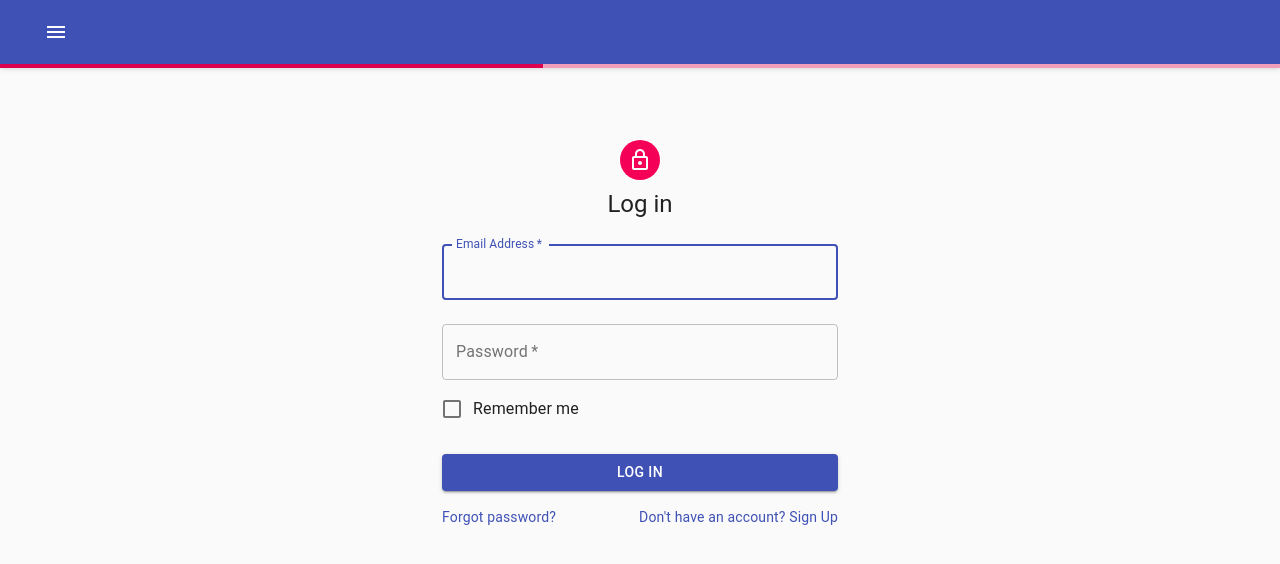
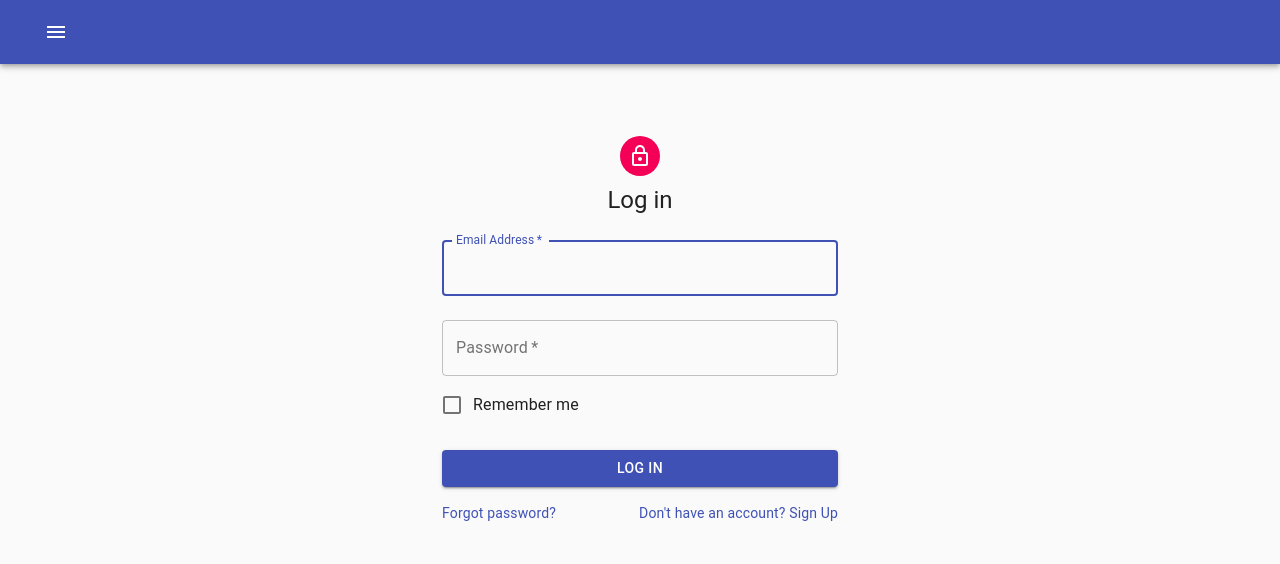
Before and after one commit to vor-obey/CRM-for-Small-Business, a React (Create React App) app: page /login in a window 1280 px wide. Shown: the top 564 px of the page. Built offline with nearby package versions, Linux system fonts and the light colour scheme.

Commit message:
add Loading

```diff
--- a/src/view/components/Navigation/Header/Header.js
+++ b/src/view/components/Navigation/Header/Header.js
@@ -1,4 +1,5 @@
 import React from 'react';
+import {useSelector} from "react-redux";
 import {
     AppBar,
     Toolbar,
@@ -21,6 +22,7 @@ const useStyles = makeStyles(theme => ({
 
 function Header() {
     const classes = useStyles();
+    const loading = useSelector(state => state.userReducer.loading);
 
     return (
         <div className={classes.root}>
@@ -29,7 +31,7 @@ function Header() {
                     <Drawer />
                 </Toolbar>
             </AppBar>
-            <ProgressBar isLoading />
+            <ProgressBar isLoading={loading} />
 
         </div>
     );
```
